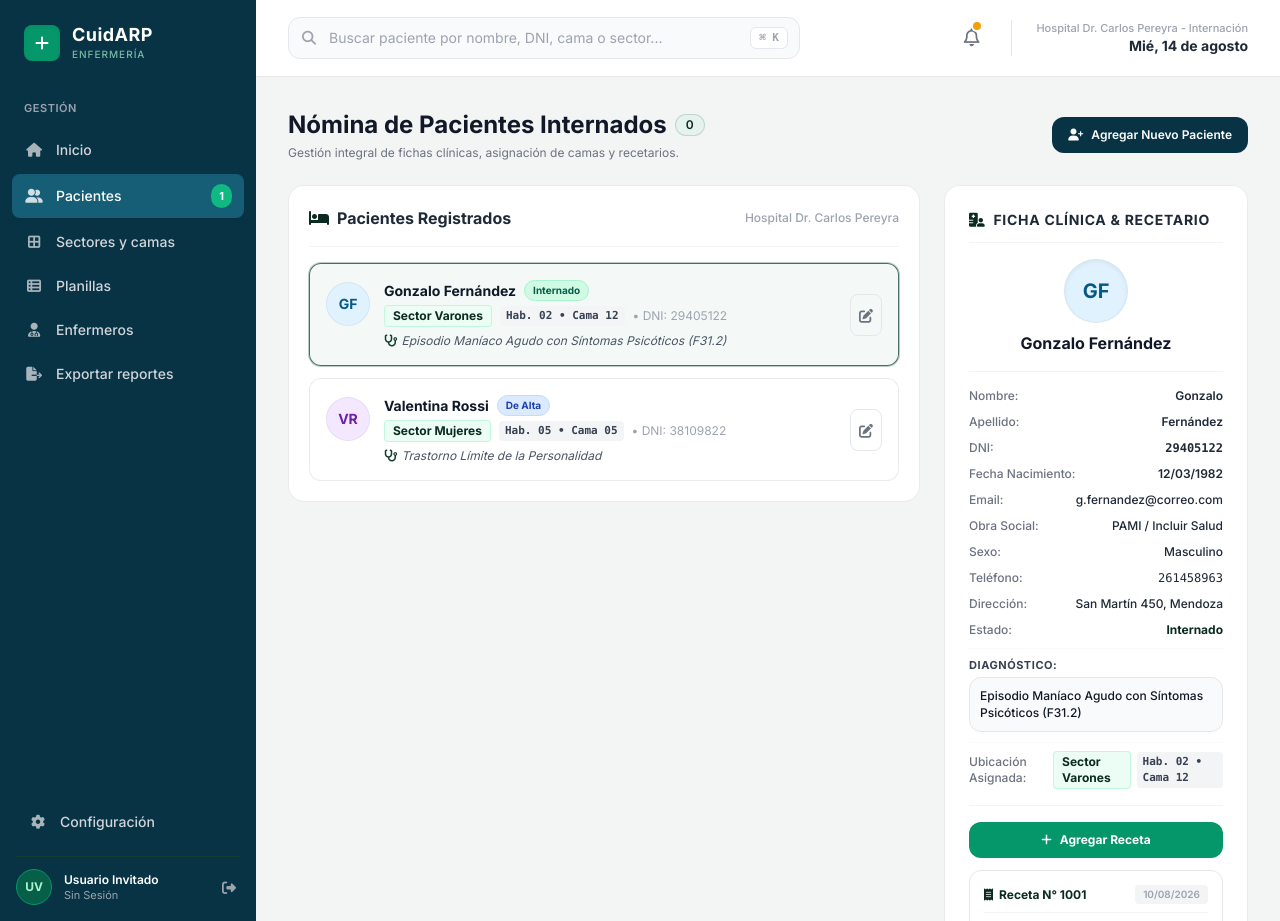
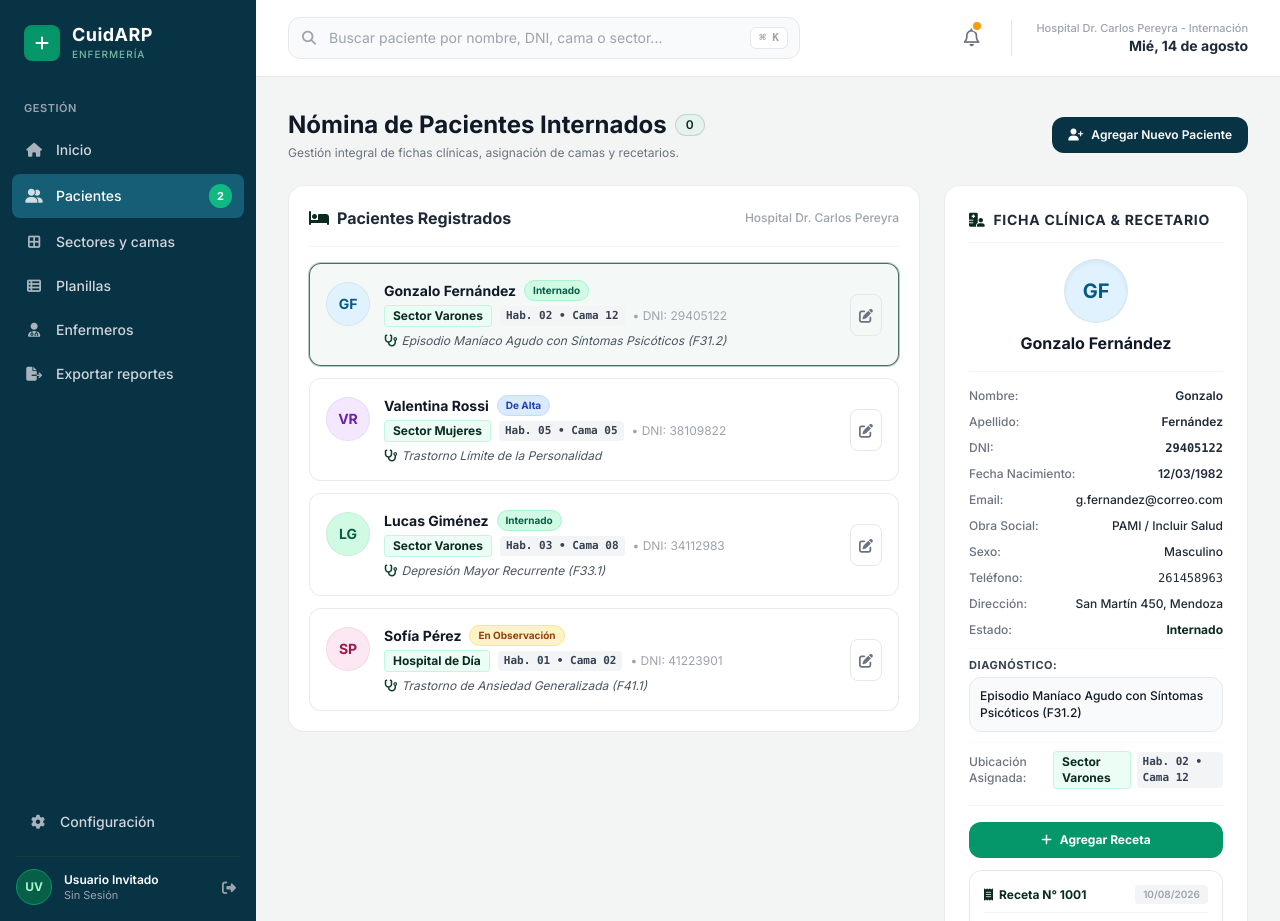
Before and after one commit to JosephV95/CuidARP, a Django app: page /pacientes/ in a window 1280 px wide. Run offline with Django 5.2, Linux system fonts and the light colour scheme; some libraries are stand-ins or nearby versions.

Commit message:
mas pacientes de ejemplo

```diff
--- a/templates/Gestion_Pacientes.html
+++ b/templates/Gestion_Pacientes.html
@@ -534,6 +534,70 @@
                 ]
             }
         ]
+    },
+    {
+        id: 103,
+        nombre: "Lucas",
+        apellido: "Giménez",
+        dni: "34112983",
+        fecha_nacimiento: "1989-07-22",
+        fechaNacimientoDisplay: "22/07/1989",
+        email: "lucas.gimenez@gmail.com",
+        obra_social: "OSDE",
+        sexo_paciente: "Masculino",
+        telefono: "261554433",
+        direccion: "Las Heras 340, Mendoza",
+        estado_paciente: "Internado",
+        estadoBadge: "bg-emerald-100 text-emerald-800 border-emerald-200",
+        diagnostico: "Depresión Mayor Recurrente (F33.1)",
+        sector: "Sector Varones",
+        habitacion: "03",
+        cama: "Cama 08",
+        avatar: "LG",
+        avatarBg: "bg-emerald-100 text-emerald-800",
+        recetas: [
+            {
+                idReceta: 1003,
+                fecha: "12/08/2026",
+                medico: "Dr. Roberto Arlt",
+                estado: "Activo",
+                medicaciones: [
+                    { farmaco: "Sertralina", dosis: "50 mg", via: "Oral", frecuencia: "Cada 24 hs", observaciones: "Tomar por la mañana" }
+                ]
+            }
+        ]
+    },
+    {
+        id: 104,
+        nombre: "Sofía",
+        apellido: "Pérez",
+        dni: "41223901",
+        fecha_nacimiento: "1999-01-15",
+        fechaNacimientoDisplay: "15/01/1999",
+        email: "sofia.perez@correo.com",
+        obra_social: "Swiss Medical",
+        sexo_paciente: "Femenino",
+        telefono: "261678901",
+        direccion: "España 890, Ciudad de Mendoza",
+        estado_paciente: "En Observación",
+        estadoBadge: "bg-amber-100 text-amber-800 border-amber-200",
+        diagnostico: "Trastorno de Ansiedad Generalizada (F41.1)",
+        sector: "Hospital de Día",
+        habitacion: "01",
+        cama: "Cama 02",
+        avatar: "SP",
+        avatarBg: "bg-pink-100 text-pink-800",
+        recetas: [
+            {
+                idReceta: 1004,
+                fecha: "14/08/2026",
+                medico: "Dra. Ana Gómez",
+                estado: "Activo",
+                medicaciones: [
+                    { farmaco: "Lorazepam", dosis: "1 mg", via: "Oral", frecuencia: "Cada 8 hs", observaciones: "Según evolución clínica" }
+                ]
+            }
+        ]
     }
 ];
 
```
Lines whose indentation alone changed are shown as unchanged.
